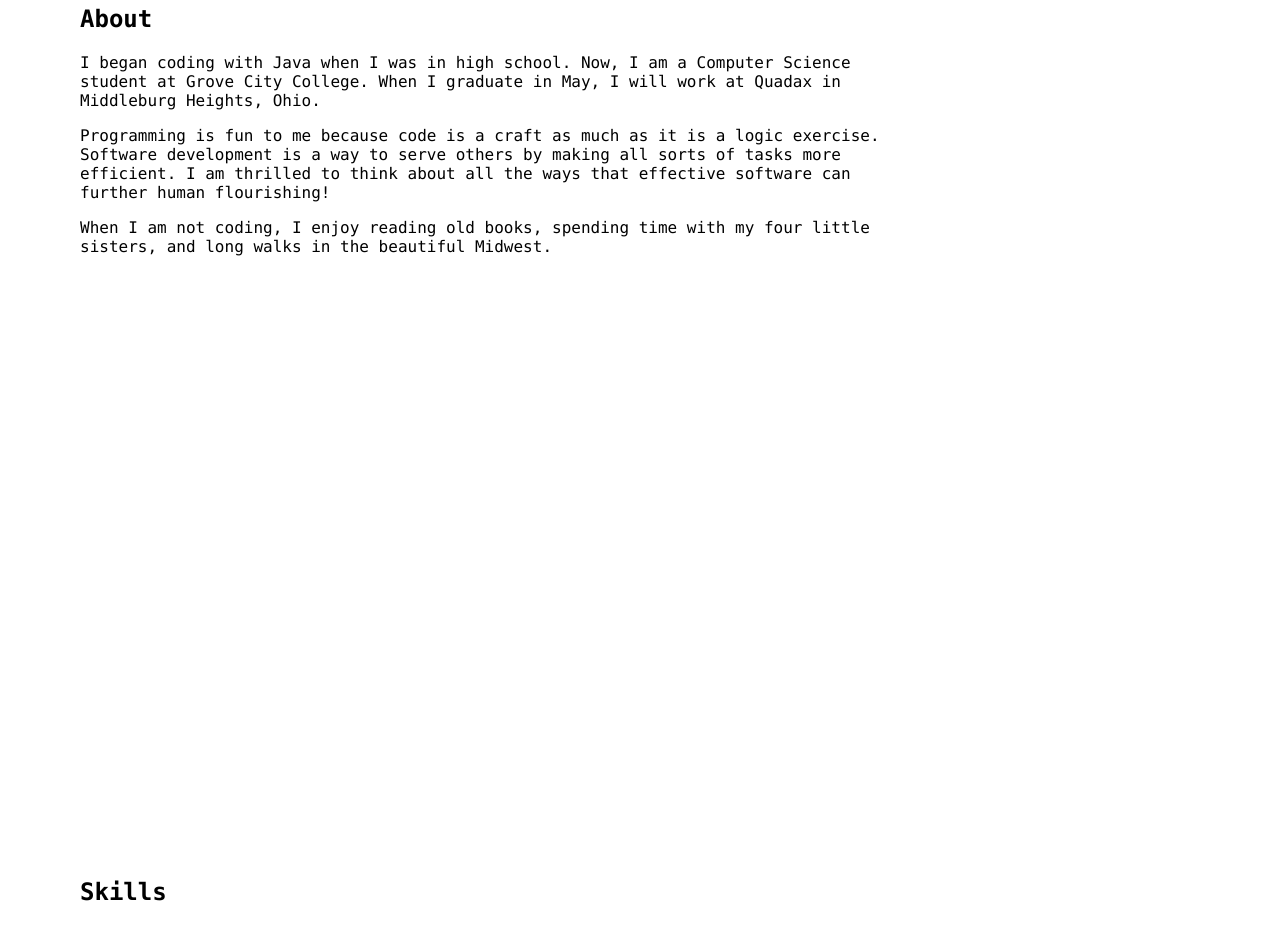
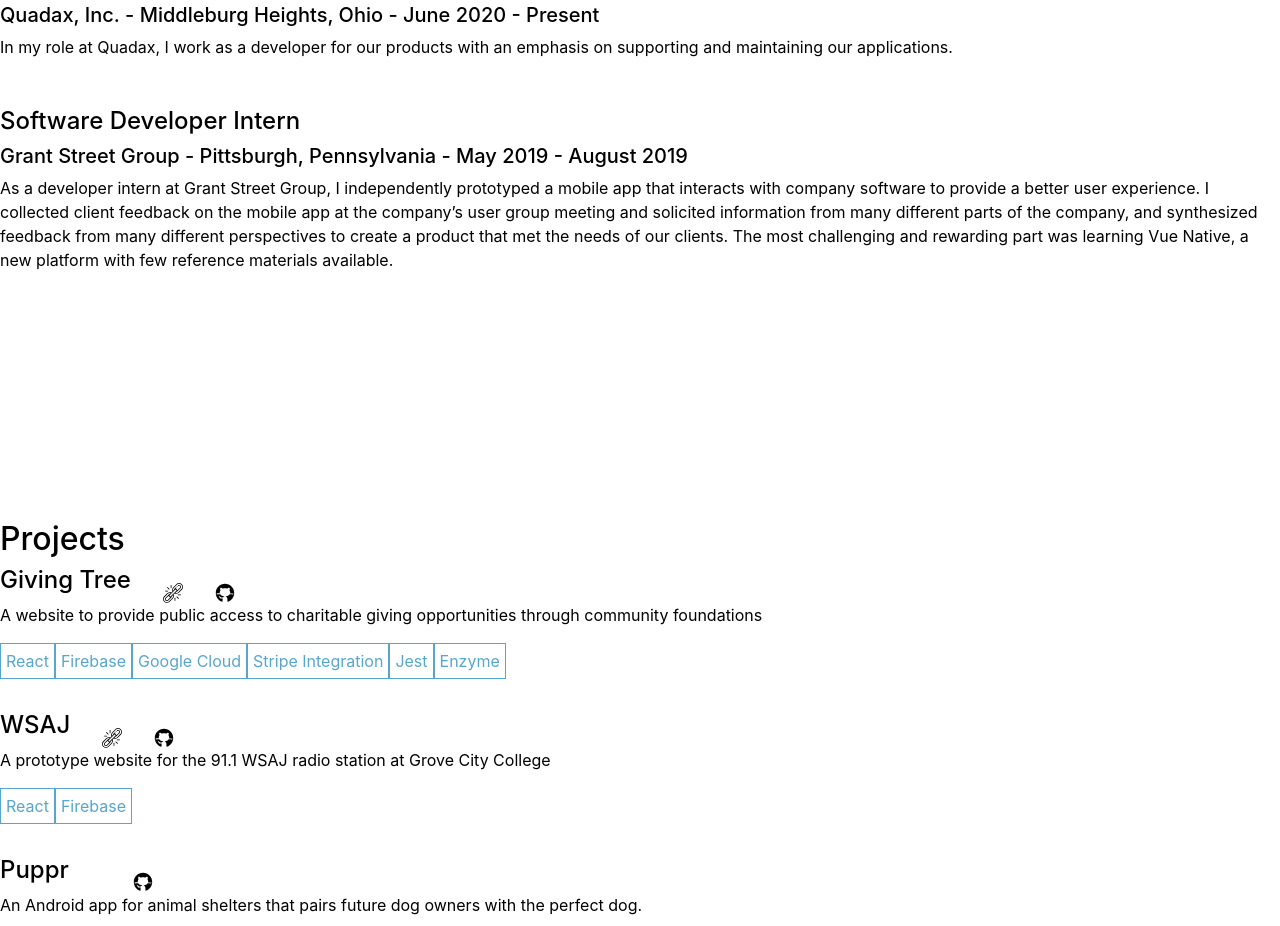
Before and after one commit to sarahcalvis/portfolio, a React (Create React App) app: page / in a window 1280 px wide. Shown: the part 1080-2006 px from the top of the page. Built offline with nearby package versions, Linux system fonts and the light colour scheme.

Commit message:
Adds bootstrap

```diff
--- a/package.json
+++ b/package.json
@@ -6,6 +6,7 @@
     "@testing-library/jest-dom": "^4.2.4",
     "@testing-library/react": "^9.5.0",
     "@testing-library/user-event": "^7.2.1",
+    "bootstrap": "^4.5.2",
     "react": "^16.13.0",
     "react-dom": "^16.13.0",
     "react-scripts": "3.4.0"
--- a/src/App.js
+++ b/src/App.js
@@ -2,8 +2,6 @@ import React, { useEffect } from 'react';
 
 import Header from './components/Header.js'
 import Introduction from './components/Introduction.js'
-import About from './components/About.js'
-import Skills from './components/Skills.js'
 import Experience from './components/Experience.js'
 import Projects from './components/Projects.js'
 import Footer from './components/Footer.js'
@@ -16,8 +14,6 @@ function App() {
       <header className="App-header">
         <Header />
         <Introduction />
-        <About />
-        <Skills />
         <Experience />
         <Projects />
         <Footer />
--- a/src/components/About.js
+++ b/src/components/About.js
@@ -6,9 +6,7 @@ export default function About() {
       <div id='vertical-center' >
         <h2>About</h2>
         <p>
-          I began coding with Java when I was in high school.
-          Now, I am a Computer Science student at Grove City College.
-          When I graduate in May, I will work at Quadax in Middleburg Heights, Ohio.
+          I am a software developer at Quadax in Middleburg Heights, Ohio with a bachelor's degree in computer science at Grove City College.
         </p>
         <p>
           Programming is fun to me because code is a craft as much as it is a logic exercise.
--- a/src/components/Experience.js
+++ b/src/components/Experience.js
@@ -6,11 +6,11 @@ let jobs = [
   {
     title: 'Junior Application Support Developer',
     company: 'Quadax, Inc.',
-    duration: 'Beginning June 2020',
+    duration: 'June 2020 - Present',
     location: 'Middleburg Heights, Ohio',
-    description: 'I am very excited to begin work at Quadax after I graduate in May 2020!',
+    description: 'In my role at Quadax, I work as a developer for our products with an emphasis on supporting and maintaining our applications.',
     skills: [
-      'C#',
+      // 'C#',
     ]
   },
   {
@@ -28,12 +28,12 @@ let jobs = [
       'The most challenging and rewarding part was learning Vue Native, ' +
       'a new platform with few reference materials available.',
     skills: [
-      'Jira',
-      'Git',
-      'Vue Native',
-      'JavaScript',
-      'Amazon Web Services',
-      'Go'
+      // 'Jira',
+      // 'Git',
+      // 'Vue Native',
+      // 'JavaScript',
+      // 'Amazon Web Services',
+      // 'Go'
     ]
   }
 ]
--- a/src/index.js
+++ b/src/index.js
@@ -3,6 +3,7 @@ import ReactDOM from 'react-dom';
 import './index.css';
 import App from './App';
 import * as serviceWorker from './serviceWorker';
+import 'bootstrap/dist/css/bootstrap.css';
 
 ReactDOM.render(<App />, document.getElementById('root'));
 
```
Also changed, not shown: 1 other file (tests, documents, lock files or other folders).
